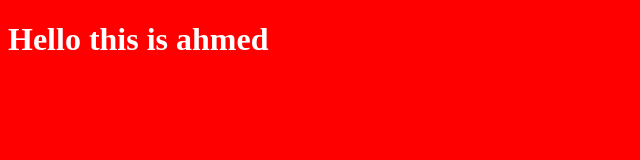
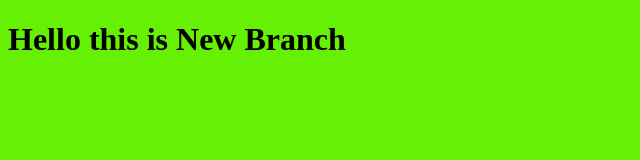
Before and after one commit to ahmedmahmoud-get/MyProject, a plain HTML site: page index.html in a window 1280 px wide. Shown: the whole page, without its empty margins (0-640 px from the left). Drawn offline with Linux system fonts and the light colour scheme.

Commit message:
fourth commit

```diff
--- a/index.html
+++ b/index.html
@@ -10,7 +10,7 @@
 
 <body>
 
-    <h1>Hello this is ahmed</h1>
+    <h1>Hello this is New Branch</h1>
     <script src="script.js"></script>
 </body>
 
--- a/style.css
+++ b/style.css
@@ -1,5 +1,5 @@
 * {
-    background-color: red;
+    background-color: rgb(102, 240, 3);
     width: 100%;
-    color: #fff;
+    color: #000000;
 }
```
